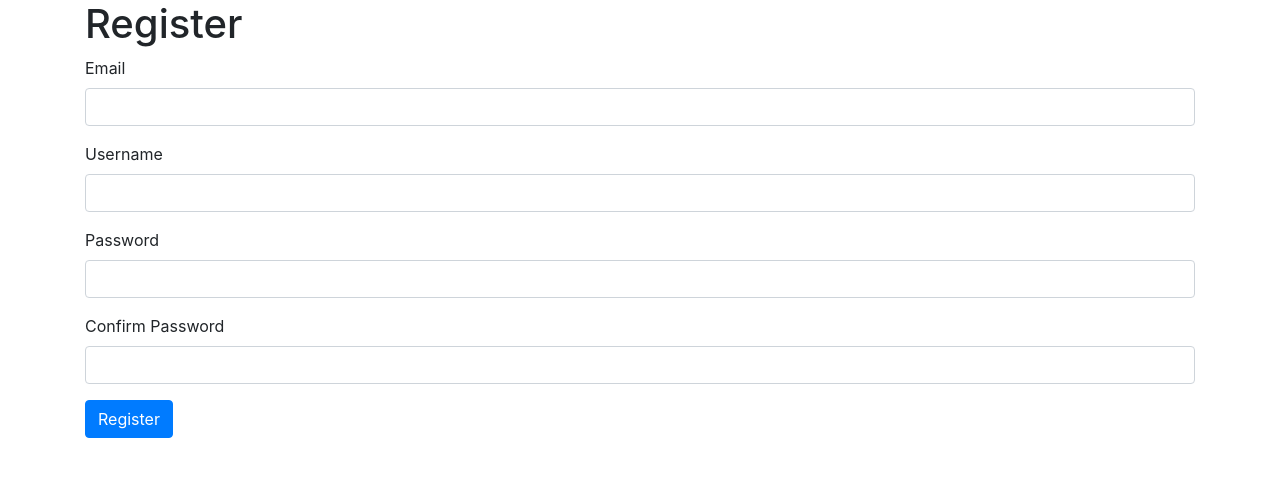
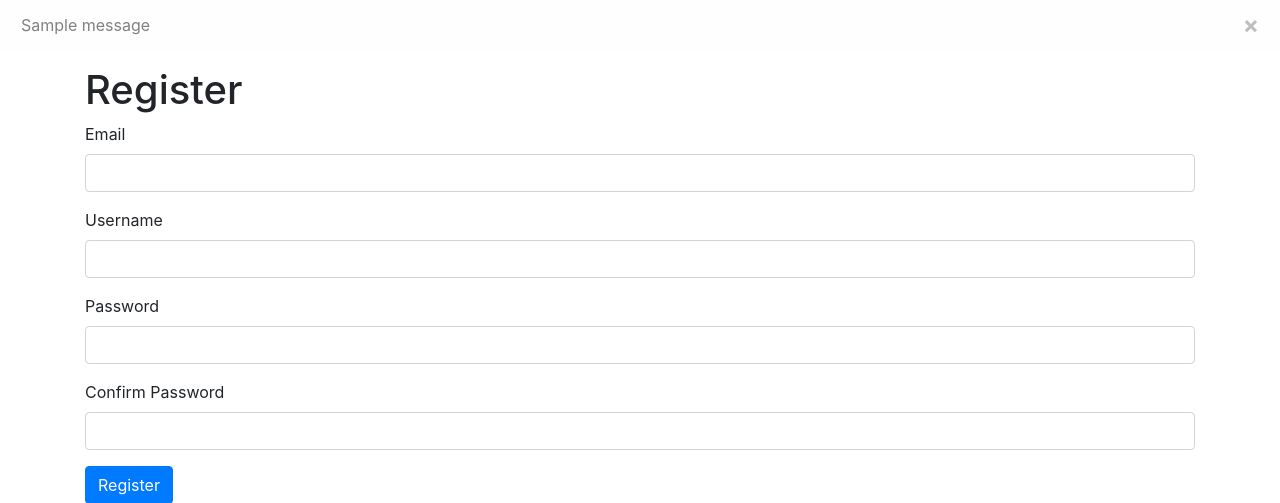
Before and after one commit to YoungHaYoo12/drawify, a Flask app: page /auth/register in a window 1280 px wide. Shown: the part 67-570 px from the top of the page. Run offline with Flask 2, Linux system fonts and the light colour scheme; tables that the repository leaves empty hold one stand-in row (values such as "Sample post"); one stand-in notice (Sample message) is shown; some libraries are stand-ins or nearby versions.

Commit message:
Add flash messages.

```diff
--- a/app/templates/base.html
+++ b/app/templates/base.html
@@ -53,6 +53,17 @@
     </ul>
   </div>
 </nav>
+
+<!-- Flashed Messages -->
+{% for message in get_flashed_messages() %}
+  <div class="alert alert-light alert-dismissible fade show" role="alert">
+      {{message}}
+    <button type="button" class="close" data-dismiss="alert" aria-label="Close">
+      <span aria-hidden="true">&times;</span>
+    </button>
+  </div>
+{% endfor %}
+
     {% block content %}
     {% endblock %}
 
```
